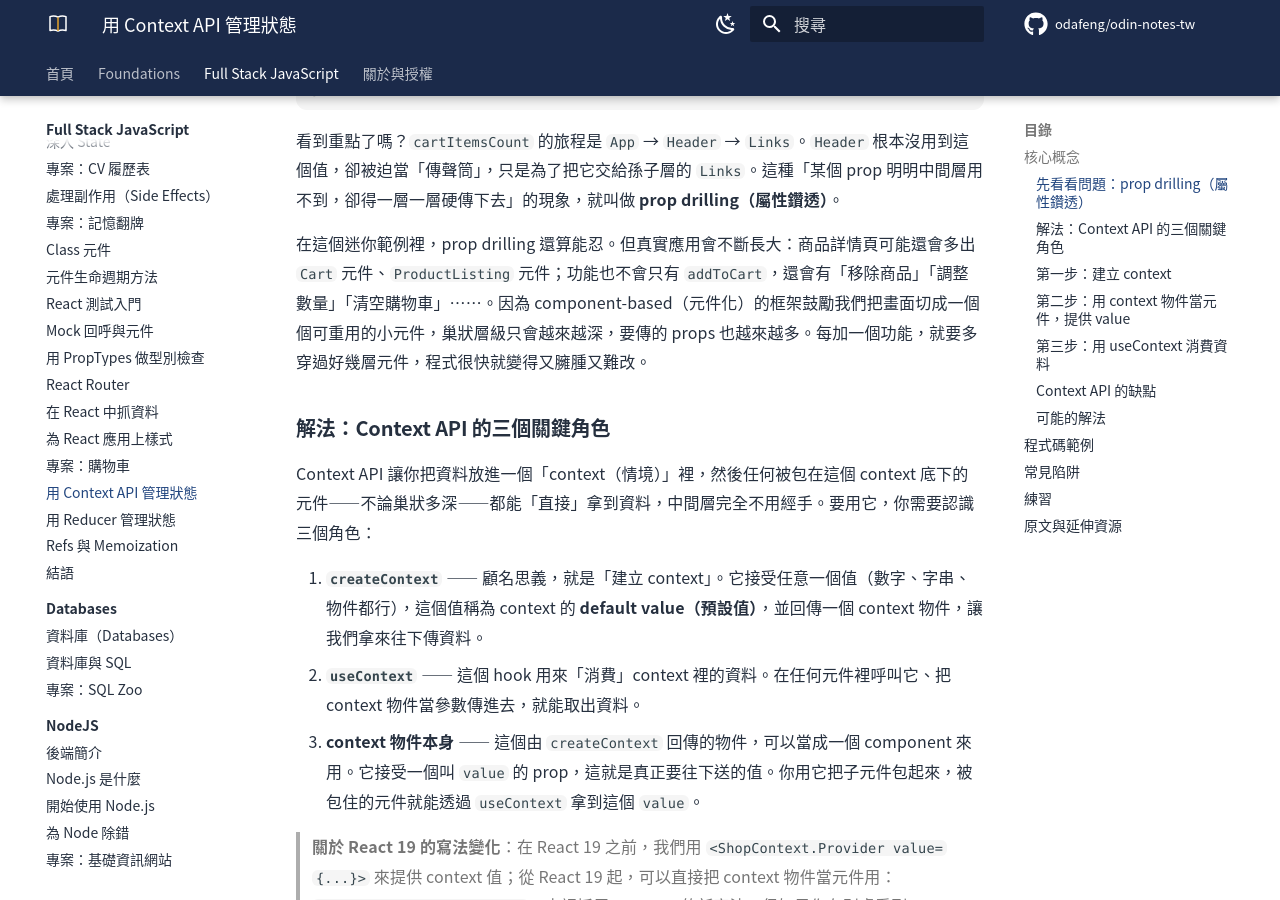
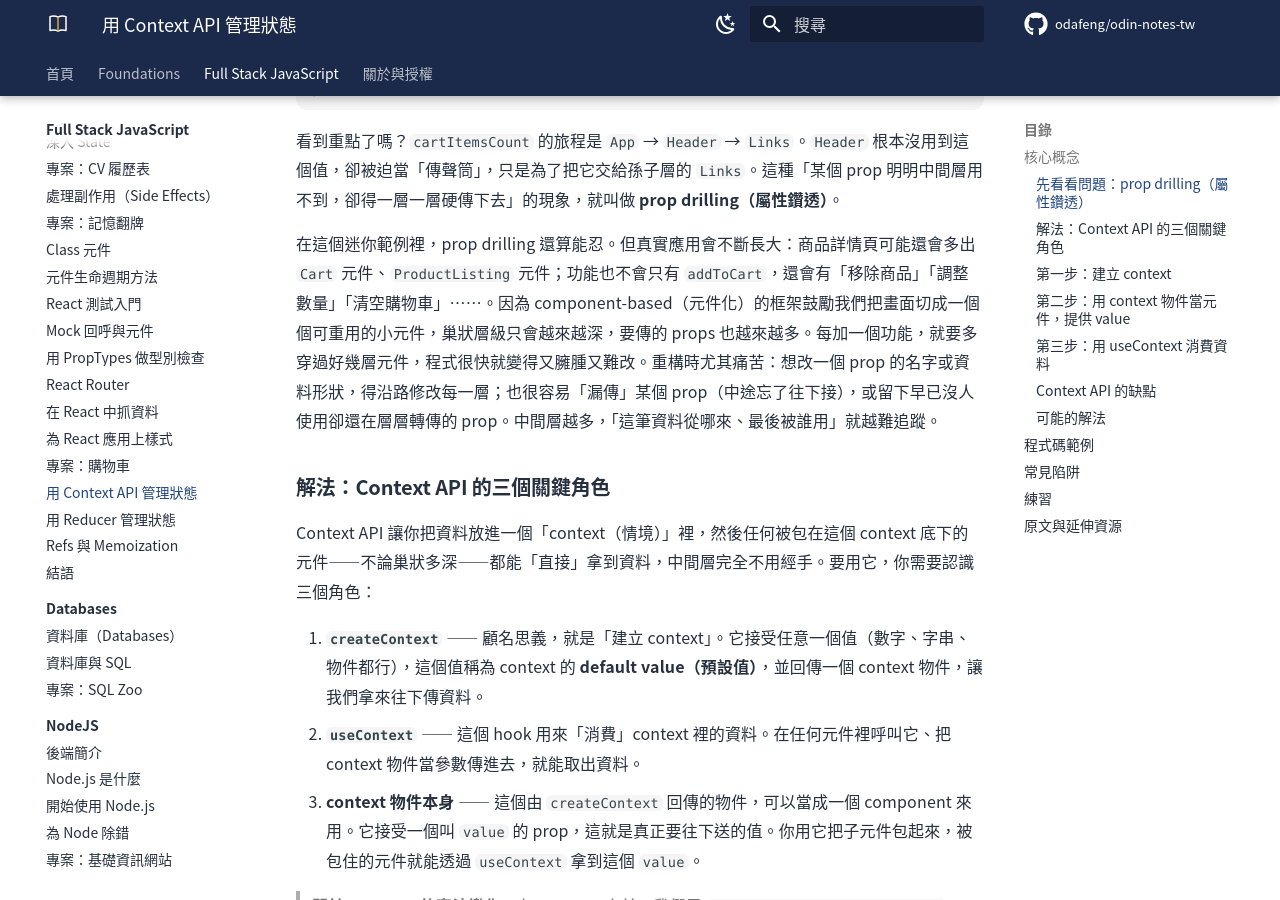
Before and after one commit to odafeng/odin-notes-tw, an MkDocs documentation site: the page built from docs/full-stack-javascript/react/23-context-api.md, in a window 1280 px wide and 900 px high, scrolled down 1717 px. Built offline with MkDocs 1.6.1 and Material for MkDocs 9.7.7, drawn with Linux system fonts in a browser that asks for light colours; comment, search, counter and statistics services are not loaded; some of the changed text lies outside the part shown.

Commit message:
fix(content): 自足性稽核完成（198 課、逐題驗證 knowledge check）
resume 續跑完成剩餘 91 課。兩輪合計：198 課全數以「只讀講義能否回答原文
knowledge check」逐題驗證，共 9 課有缺口並完成最小補強（本輪 6 課：
25-more-testing、nodejs/20-prisma-orm、25-testing-routes-and-controllers、
react/04-components、05-what-is-jsx、23-context-api），其餘課確認自足未動。
至此憲法的品質底線（不讀原文能過 knowledge check）獲得全站驗證。

Co-Authored-By: Claude Opus 4.8 <noreply@anthropic.com>
Claude-Session: https://claude.ai/code/session_015QUrv7cBUFkMLZP9QzDB4V

```diff
--- a/docs/full-stack-javascript/react/23-context-api.md
+++ b/docs/full-stack-javascript/react/23-context-api.md
@@ -79,7 +79,7 @@ export default function Header({ cartItemsCount }) {
 
 看到重點了嗎？`cartItemsCount` 的旅程是 `App` → `Header` → `Links`。`Header` 根本沒用到這個值，卻被迫當「傳聲筒」，只是為了把它交給孫子層的 `Links`。這種「某個 prop 明明中間層用不到，卻得一層一層硬傳下去」的現象，就叫做 **prop drilling（屬性鑽透）**。
 
-在這個迷你範例裡，prop drilling 還算能忍。但真實應用會不斷長大：商品詳情頁可能還會多出 `Cart` 元件、`ProductListing` 元件；功能也不會只有 `addToCart`，還會有「移除商品」「調整數量」「清空購物車」……。因為 component-based（元件化）的框架鼓勵我們把畫面切成一個個可重用的小元件，巢狀層級只會越來越深，要傳的 props 也越來越多。每加一個功能，就要多穿過好幾層元件，程式很快就變得又臃腫又難改。
+在這個迷你範例裡，prop drilling 還算能忍。但真實應用會不斷長大：商品詳情頁可能還會多出 `Cart` 元件、`ProductListing` 元件；功能也不會只有 `addToCart`，還會有「移除商品」「調整數量」「清空購物車」……。因為 component-based（元件化）的框架鼓勵我們把畫面切成一個個可重用的小元件，巢狀層級只會越來越深，要傳的 props 也越來越多。每加一個功能，就要多穿過好幾層元件，程式很快就變得又臃腫又難改。重構時尤其痛苦：想改一個 prop 的名字或資料形狀，得沿路修改每一層；也很容易「漏傳」某個 prop（中途忘了往下接），或留下早已沒人使用卻還在層層轉傳的 prop。中間層越多，「這筆資料從哪來、最後被誰用」就越難追蹤。
 
 ### 解法：Context API 的三個關鍵角色
 
@@ -239,7 +239,7 @@ Context API 很強大，但不是免費午餐，用之前要知道它的兩個
 ### 可能的解法
 
 1. **拆成多個小 context，而不是一個大 context**：與其用一個巨型 context 管所有 state，不如依「相關性」把 state 拆進多個小 context。這能減少「消費同一個 context 的元件數量」，也就減少了不必要的重新渲染。
-2. **有時 Context API 根本不是最佳解**：像元件組合（component composition）這種模式，往往能在不引入 context 的情況下解掉 prop drilling。
+2. **有時 Context API 根本不是最佳解**：像元件組合（component composition）這種模式，往往能在不引入 context 的情況下解掉 prop drilling。另外，把 state 保持在離「真正使用它的元件」最近的位置（state colocation），不要過早、過度地往上提升，許多 prop drilling 從一開始就不會發生。
 3. **改用外部狀態管理工具**：像 [Zustand](https://github.com/pmndrs/zustand) 或 [Redux](https://redux.js.org/) 這類函式庫，內建大量效能最佳化、功能也豐富，缺點是有學習曲線。在本課程接下來的專案裡，我們建議先繼續用 Context API 就好——對我們要做的大多數專案而言，它已經夠可靠了。
 
 ## 程式碼範例
```
Also changed, not shown: docs/full-stack-javascript/javascript/25-more-testing.md (+1 -1 lines), docs/full-stack-javascript/nodejs/20-prisma-orm.md (+1 -1 lines), docs/full-stack-javascript/nodejs/25-testing-routes-and-controllers.md (+1 -1 lines), docs/full-stack-javascript/react/04-react-components.md (+1 -1 lines), docs/full-stack-javascript/react/05-what-is-jsx.md (+2 -0 lines).
